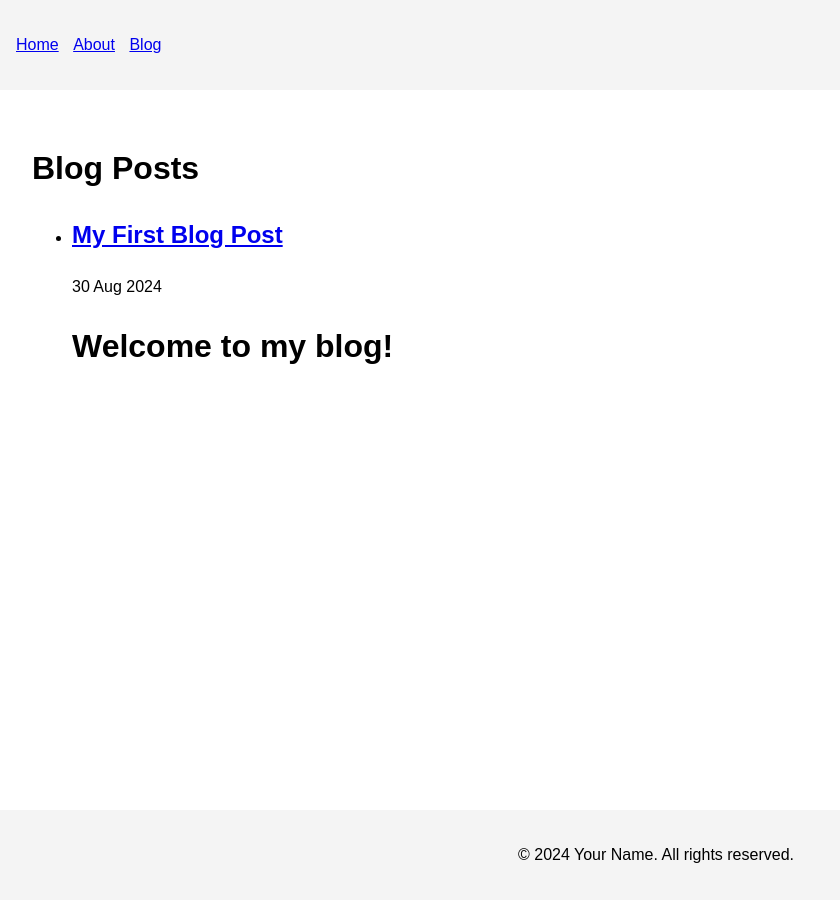
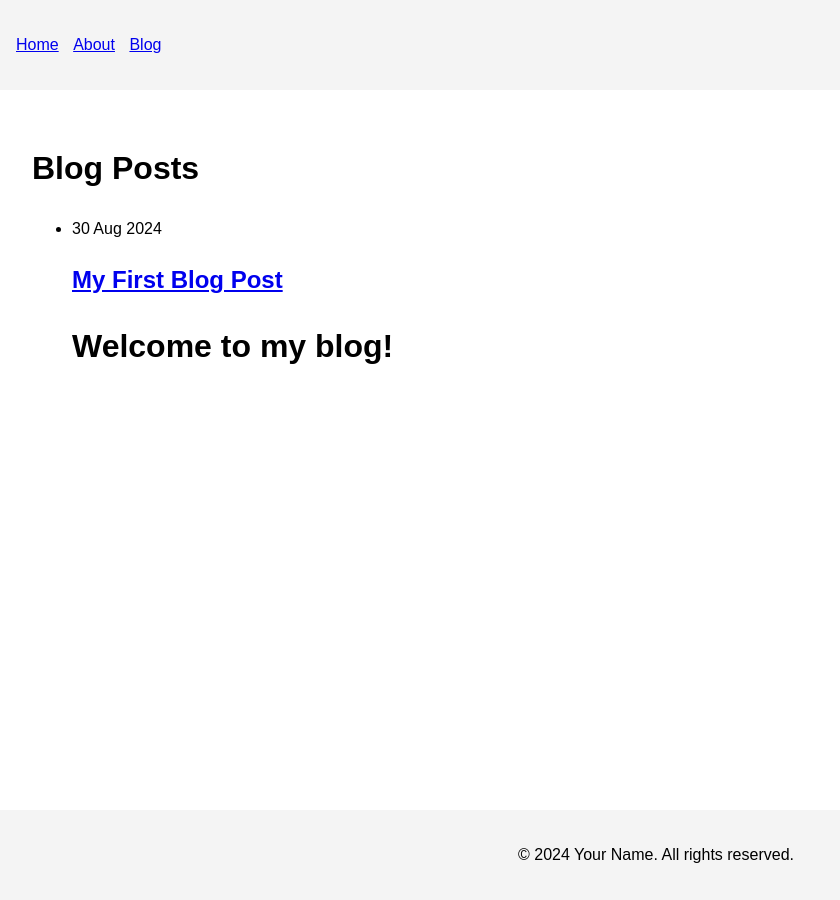
Before and after one commit to ldnbtc/ldnbtc.github.io, a Jekyll site: the page built from docs/blog.html, in a window 1280 px wide. Shown: the whole page, without its empty margins (0-840 px from the left). Built offline with Jekyll 4.4.1, drawn with Linux system fonts in a browser that asks for light colours.

Commit message:
Update blog.html

```diff
--- a/docs/blog.html
+++ b/docs/blog.html
@@ -9,8 +9,8 @@ permalink: /blog/
 <ul>
   {% for post in site.posts %}
     <li>
+      <p>{{ post.date | date_to_string }}</p>
       <h2><a href="{{ post.url | relative_url }}">{{ post.title }}</a></h2>
-      <p>{{ post.date | date_to_string }}</p>
       <p>{{ post.excerpt }}</p>
     </li>
   {% endfor %}
```
